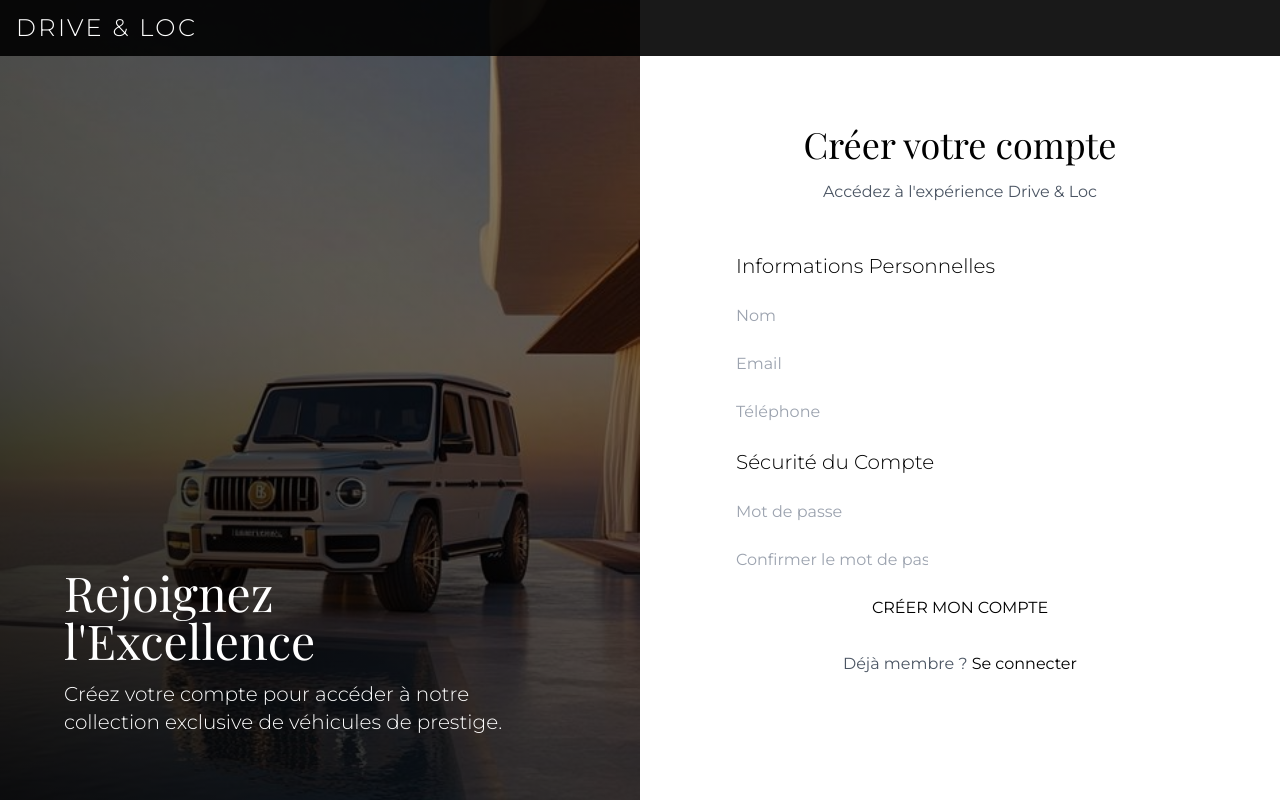
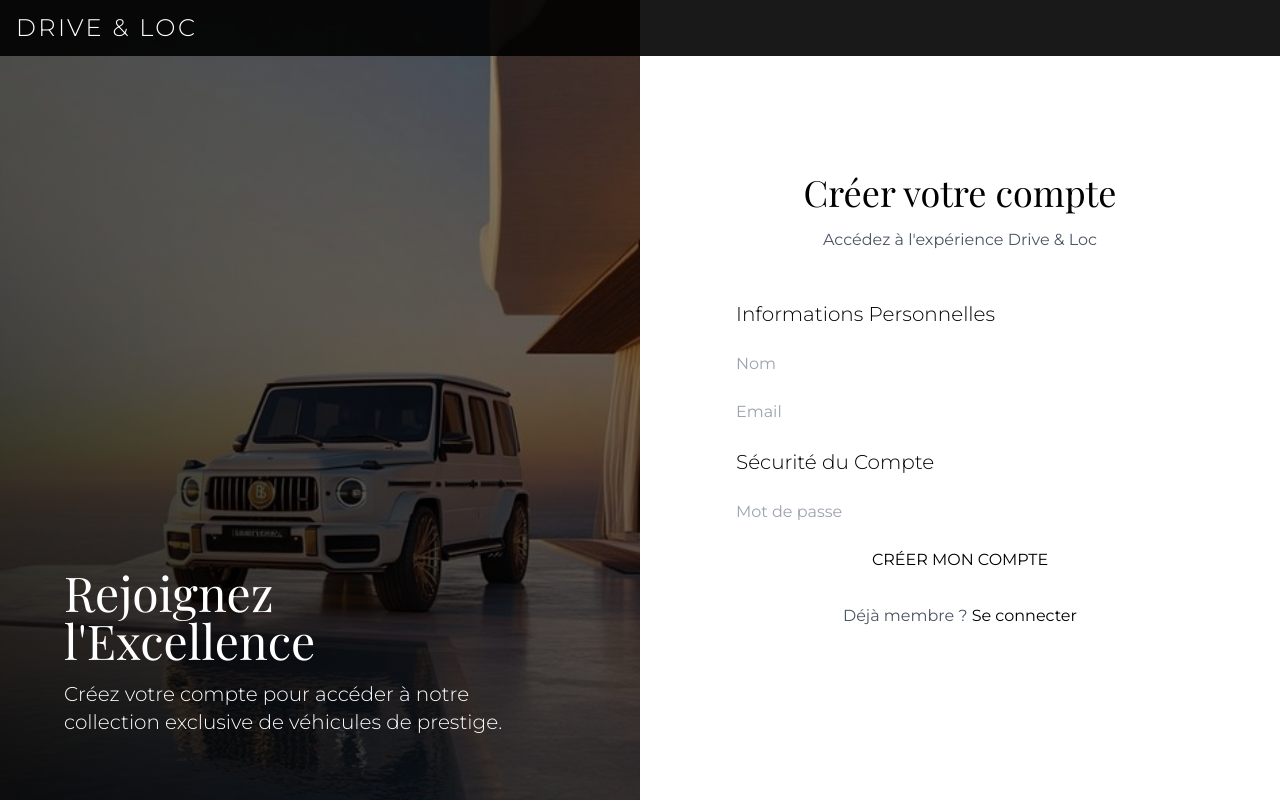
Before and after one commit to asma828/Drive-Loc, a PHP site: page /pages/register.php in a window 1280 px wide. Run offline with PHP 8.4, Linux system fonts and the light colour scheme.

Commit message:
set up the signup for client and admin

```diff
--- a/pages/register.php
+++ b/pages/register.php
@@ -1,3 +1,23 @@
+<?php
+include '../includes/autoloader.php';
+
+if ($_SERVER["REQUEST_METHOD"] == "POST") {
+    $nom = $_POST['nom'];
+    $email = $_POST['email'];
+    $password = $_POST['password'];
+
+    $db = new Database();
+    $utilisateur = new Utilisateur($db);
+    $resultat = $utilisateur->signup($nom, $email, $password);
+
+    if($resultat == "Inscription réussie") {
+        header("Location: login.php?success=1");
+    } else {
+        header("Location: register.php?error=" . urlencode($resultat));
+    }
+}
+?>
+
 <!DOCTYPE html>
 <html lang="fr">
 <head>
@@ -79,22 +99,20 @@
                     <p class="text-gray-600">Accédez à l'expérience Drive & Loc</p>
                 </div>
 
-                <form class="space-y-6">
+                <form class="space-y-6" id="signupForm" action="" method="POST">
                     <!-- Personal Information -->
                     <div class="space-y-6">
                         <h3 class="text-xl font-light">Informations Personnelles</h3>
                         <div class="grid grid-cols-2 gap-4">
                             <div>
-                                <input type="text" placeholder="Nom" class="form-input" required>
+                                <input type="text" name="nom" placeholder="Nom" class="form-input" required>
                             </div>
 
                         </div>
                         <div>
-                            <input type="email" placeholder="Email" class="form-input" required>
+                            <input type="email" name="email" placeholder="Email" class="form-input" required>
                         </div>
-                        <div>
-                            <input type="tel" placeholder="Téléphone" class="form-input" required>
-                        </div>
+
                     </div>
 
 
@@ -102,11 +120,11 @@
                     <div class="space-y-6">
                         <h3 class="text-xl font-light">Sécurité du Compte</h3>
                         <div>
-                            <input type="password" placeholder="Mot de passe" class="form-input" required>
+                            <input type="password" name="password" placeholder="Mot de passe" class="form-input" required>
                         </div>
-                        <div>
+                        <!-- <div>
                             <input type="password" placeholder="Confirmer le mot de passe" class="form-input" required>
-                        </div>
+                        </div> -->
                     </div>
 
                     <button type="submit" class="btn-primary w-full">CRÉER MON COMPTE</button>
```
